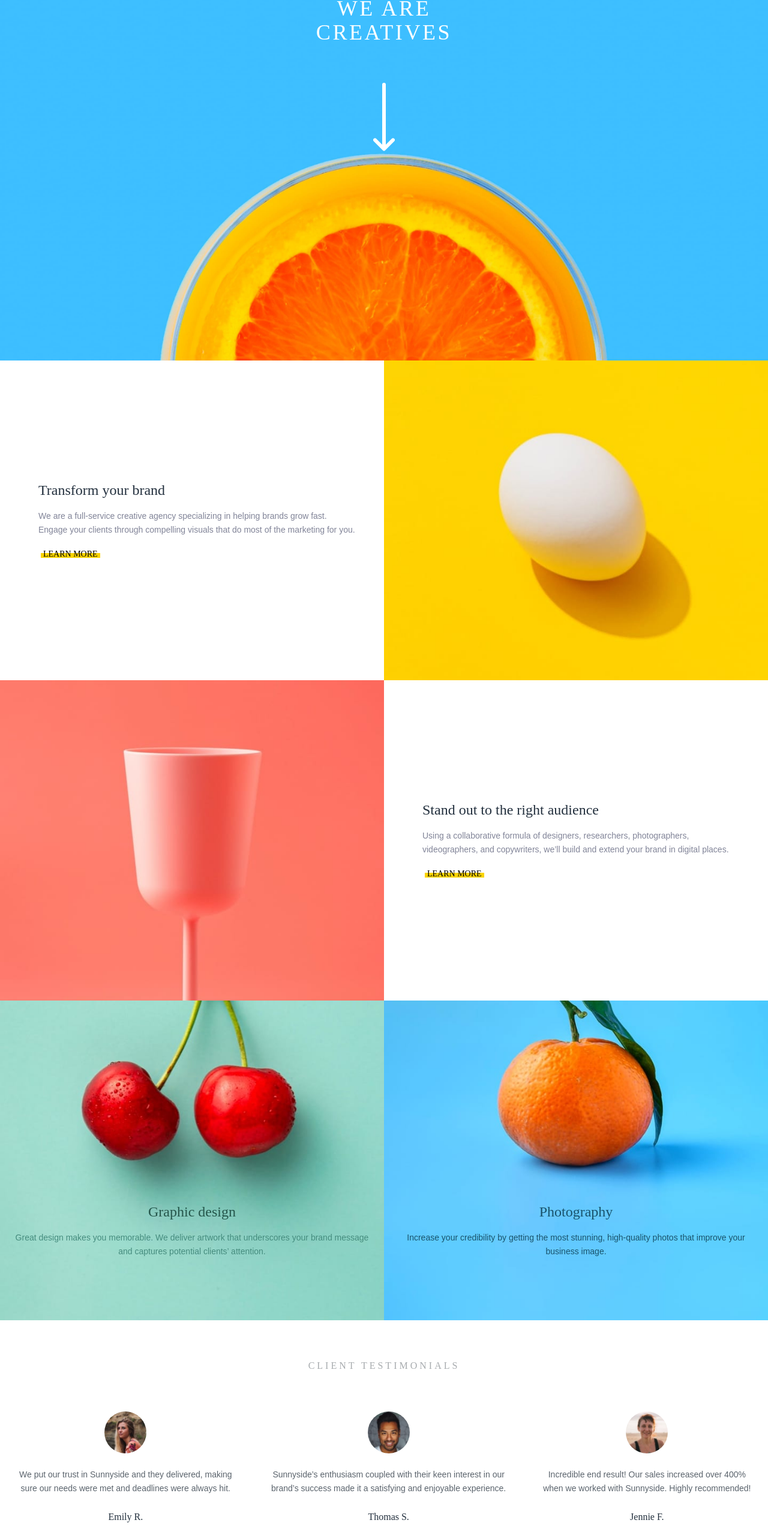
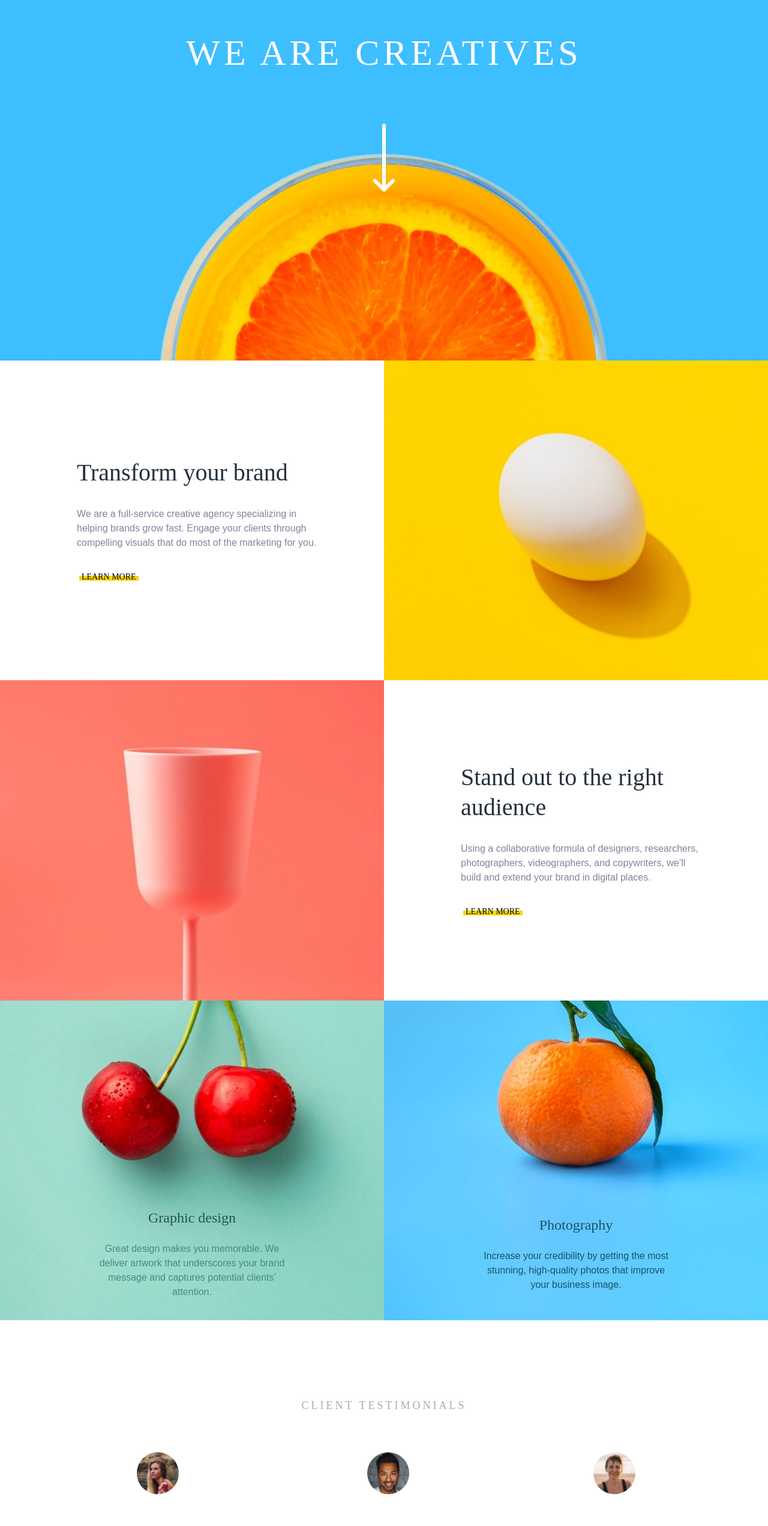
Before and after one commit to hutamatr/sunnyside-agency-landing-page, a React (Create React App) app: page / in a window 1280 px wide. Shown: the part 110-2654 px from the top of the page at 60% size. Built offline with nearby package versions, Linux system fonts and the light colour scheme.

Commit message:
Styling for dekstop view

```diff
--- a/src/Components/Footer/Footer.jsx
+++ b/src/Components/Footer/Footer.jsx
@@ -12,14 +12,17 @@ const Footer = () => {
     <footer id="Contact">
       <section className="flex flex-col justify-center gap-y-8 bg-[#90D4C5] py-12">
         <a href="#Home">
-          <img src={Sunnyside} alt="" className="mx-auto w-32" />
+          <img src={Sunnyside} alt="" className="mx-auto w-32 lg:w-44" />
         </a>
 
-        <ul className="flex flex-row justify-around md:justify-evenly">
+        <ul className="flex flex-row justify-around md:justify-center md:gap-x-12">
           {menus.map((menu, i) => {
             return (
               <li key={i}>
-                <a href={`#${menu}`} className="text-sm text-darkModerateCyan">
+                <a
+                  href={`#${menu}`}
+                  className="text-base text-darkModerateCyan lg:text-lg"
+                >
                   {menu}
                 </a>
               </li>
@@ -32,7 +35,11 @@ const Footer = () => {
             return (
               <li key={i}>
                 <a href="##">
-                  <img src={social} alt={`social-${i + 1}`} className="w-4" />
+                  <img
+                    src={social}
+                    alt={`social-${i + 1}`}
+                    className="w-4 lg:w-5"
+                  />
                 </a>
               </li>
             );
--- a/src/Components/Header/Navbar.jsx
+++ b/src/Components/Header/Navbar.jsx
@@ -38,12 +38,12 @@ const Navbar = () => {
     <header className="absolute top-0 left-0 z-50 w-full">
       <nav className="ml-6 mr-6 flex h-14 max-w-4xl items-center justify-between pt-4">
         <a href="#Home">
-          <img src={Logo} alt="Sunnyside" />
+          <img src={Logo} alt="Sunnyside" className="md:w-44" />
         </a>
 
         {menuShow}
         <section
-          className={`fixed top-[13%] z-[999] w-[85%] rounded-sm rounded-tr-none bg-white shadow-md duration-500 py-8 md:absolute md:left-[30%] md:-top-[5%] md:bg-opacity-0 md:shadow-none lg:left-[40%] ${
+          className={`fixed top-[13%] z-[999] w-[85%] rounded-sm rounded-tr-none bg-white shadow-md duration-500 py-8 md:absolute md:left-[30%] md:-top-[5%] md:bg-opacity-0 md:shadow-none lg:left-[40%] lg:-top-[3%] ${
             showMenu ? 'right-[8%]' : '-right-full'
           }`}
         >
@@ -61,7 +61,11 @@ const Navbar = () => {
                 >
                   <a
                     href={`#${menu}`}
-                    className={`font-normal hover:text-veryDarkGrayish ${i === 3 ? 'text-veryDarkDesaturated' : 'text-darkGrayish md:text-white'}`}
+                    className={`font-normal hover:text-veryDarkGrayish ${
+                      i === 3
+                        ? 'text-veryDarkDesaturated'
+                        : 'text-darkGrayish md:text-white'
+                    }`}
                     onClick={clickMenuHandler}
                   >
                     {menu}
@@ -74,10 +78,10 @@ const Navbar = () => {
       </nav>
 
       <div className="mt-8 flex flex-col items-center justify-center gap-y-6 overflow-hidden">
-        <h1 className="font-fraunces mb-10 mt-4 text-center text-4xl tracking-widest text-white">
-          WE ARE <br /> CREATIVES
+        <h1 className="font-fraunces mb-10 mt-4 text-center text-4xl tracking-widest text-white lg:text-6xl lg:mt-20 lg:mb-16">
+          WE ARE CREATIVES
         </h1>
-        <img src={arrow} alt="arrow" className="w-9 overflow-hidden" />
+        <img src={arrow} alt="arrow" className="w-9" />
       </div>
     </header>
   );
--- a/src/Components/Main/About.jsx
+++ b/src/Components/Main/About.jsx
@@ -17,14 +17,14 @@ const About = () => {
               className="hidden md:block"
             />
             <article
-              className={`flex flex-col items-center justify-center gap-y-6 px-6 py-12 md:items-start md:px-16 md:pl-18 md:pr-12 md:gap-y-4   ${
+              className={`flex flex-col items-center justify-center gap-y-6 px-6 py-6 md:pl-10 md:pr-12 md:items-start lg:pr-28 lg:pl-32 lg:gap-y-8  ${
                 i === 0 ? 'md:order-first' : ''
               }`}
             >
-              <h1 className="font-fraunces text-center text-3xl text-veryDarkDesaturated md:text-left md:text-2xl">
+              <h1 className="font-fraunces text-center text-3xl text-veryDarkDesaturated md:text-left lg:text-[2.5rem] lg:leading-tight">
                 {content.title}
               </h1>
-              <p className="text-center text-sm font-extralight leading-relaxed text-darkGrayish md:text-left">
+              <p className="text-center text-sm font-extralight leading-relaxed text-darkGrayish md:text-left lg:text-base">
                 {content.paragraph}
               </p>
               <a href="##" className="box">
--- a/src/Components/Main/Client.jsx
+++ b/src/Components/Main/Client.jsx
@@ -4,15 +4,18 @@ import ClientsData from '../Data/ClientsData';
 
 const Clients = () => {
   return (
-    <section id="Project">
-      <h2 className="font-fraunces my-16 text-center text-base tracking-[.25rem] text-grayish">
+    <section
+      id="Project"
+      className="py-16 px-6 md:py-24 lg:py-32 md:px-12 lg:px-20"
+    >
+      <h2 className="font-fraunces text-center text-base tracking-[.25rem] text-grayish mb-16 lg:text-lg">
         CLIENT TESTIMONIALS
       </h2>
-      <ul className="mb-16 flex flex-col gap-y-16 md:flex-row">
+      <ul className="flex flex-col gap-y-16 md:flex-row">
         {ClientsData.map((client, i) => {
           return (
             <li
-              className="flex flex-col items-center justify-center gap-y-6 px-5"
+              className="flex flex-col items-center justify-center gap-y-6 mx-4 lg:gap-y-12"
               key={i}
             >
               <img
@@ -20,11 +23,11 @@ const Clients = () => {
                 alt=""
                 className="w-[4.375rem] rounded-full"
               />
-              <p className="text-center text-sm font-thin leading-relaxed text-veryDarkGrayish">
+              <p className="text-center text-sm font-thin leading-relaxed text-veryDarkGrayish lg:text-lg">
                 {client.desc}
               </p>
               <div className="flex flex-col items-center justify-center gap-y-2">
-                <h2 className="font-fraunces text-veryDarkDesaturated">
+                <h2 className="font-fraunces text-veryDarkDesaturated lg:text-lg">
                   {client.name}
                 </h2>
                 <h4 className="text-sm text-grayish">{client.jobs}</h4>
--- a/src/Components/Main/Service.jsx
+++ b/src/Components/Main/Service.jsx
@@ -1,7 +1,5 @@
 import React from 'react';
 import ServicesData from '../Data/ServicesData';
-// import GraphicDesignDekstop from '../../assets/desktop/image-graphic-design.jpg';
-// import PhotographyDekstop from '../../assets/desktop/image-photography.jpg';
 
 const Service = () => {
   return (
@@ -22,7 +20,7 @@ const Service = () => {
                 className={`hidden md:block`}
               />
 
-              <article className="absolute top-[60%]  mb-6 flex flex-col items-center justify-center gap-y-4 p-4">
+              <article className="absolute top-[65%] flex flex-col items-center justify-center gap-y-4 px-4 mb-10 md:-bottom-[1%] md:px-10 lg:px-40 lg:gap-y-6">
                 <h1
                   className={`font-fraunces text-2xl  ${
                     i === 0 ? 'text-darkDesaturatedCyan' : 'text-darkBlue'
@@ -31,7 +29,7 @@ const Service = () => {
                   {service.title}
                 </h1>
                 <p
-                  className={`text-center text-sm leading-relaxed  ${
+                  className={`text-center text-sm leading-relaxed lg:text-base  ${
                     i === 0 ? 'text-darkModerateCyan' : 'text-darkBlue'
                   }`}
                 >
```
Also changed, not shown: src/index.css (line endings or trailing spaces), 1 other file (tests, documents, lock files or other folders).
